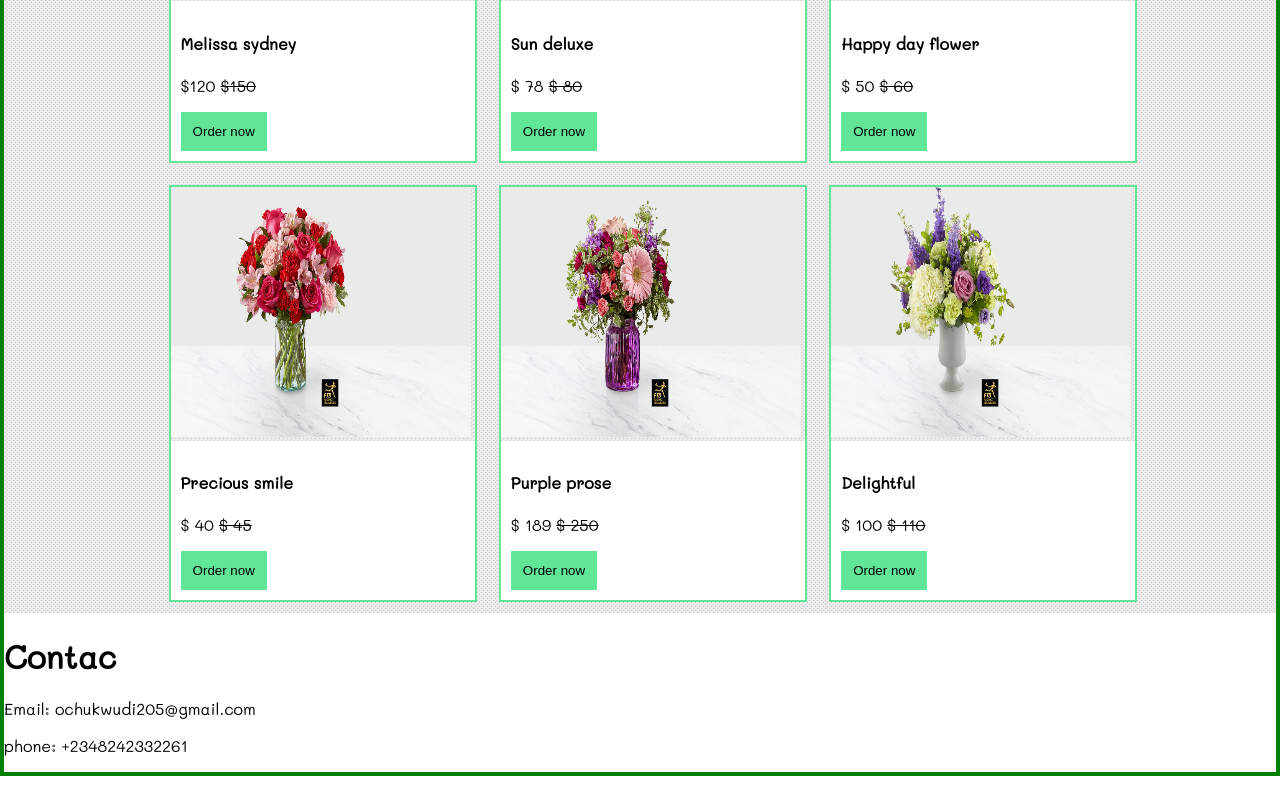
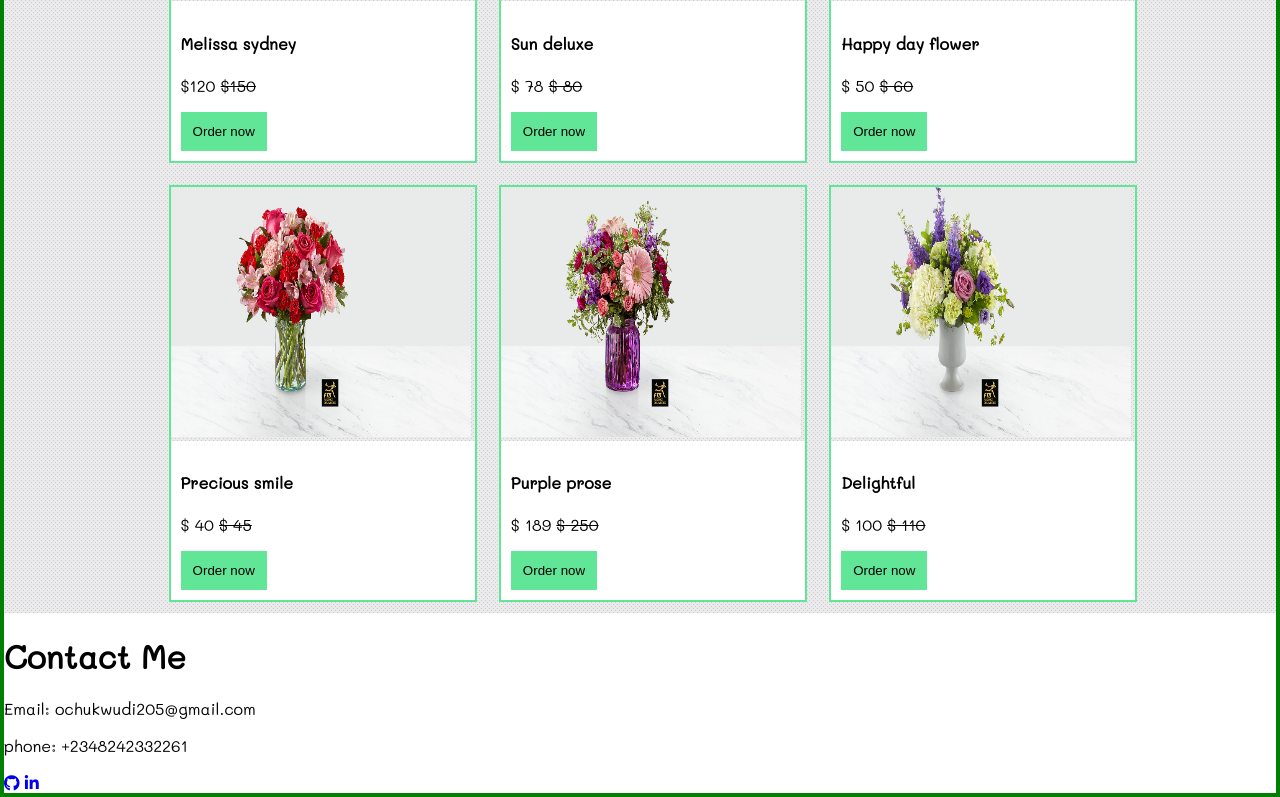
Before and after one commit to p-gold/fcc-landing-page, a plain HTML site: page index.html in a window 1280 px wide. Shown: the part 2103-2900 px from the top of the page. Before the commit the page ends 2879 px from the top, so only its background shows below. Drawn offline with Linux system fonts and the light colour scheme.

Commit message:
fixed the footer part

```diff
--- a/index.html
+++ b/index.html
@@ -6,6 +6,8 @@
     <meta http-equiv="X-UA-Compatible" content="ie=edge">
     <link rel="stylesheet" href="style/style.css">
     <link href="https://fonts.googleapis.com/css?family=Mali&display=swap" rel="stylesheet">
+    <link rel="stylesheet" href="https://use.fontawesome.com/releases/v5.8.2/css/all.css" integrity="sha384-oS3vJWv+0UjzBfQzYUhtDYW+Pj2yciDJxpsK1OYPAYjqT085Qq/1cq5FLXAZQ7Ay"
+    crossorigin="anonymous">
     <title>p-gold flowers</title>
 </head>
 <body>
@@ -107,9 +109,13 @@
             </section>
         </main>
         <footer class="footer">
-            <h1>Contac</h1>
-            <p>Email: ochukwudi205@gmail.com</p>
+            <h1>Contact Me</h1>
+            <div class="details">
+                <p>Email: ochukwudi205@gmail.com</p>
             <p>phone: +2348242332261</p>
+            <a href="https://github.com/p-gold"><i class="fab fa-github"></i></a>
+            <a href="https://www.linkedin.com/in/chukwudi-okonkwo-906a41171/"><i class="fab fa-linkedin-in"></i></a>
+            </div>
         </footer>
     </div>
 </body>
```
